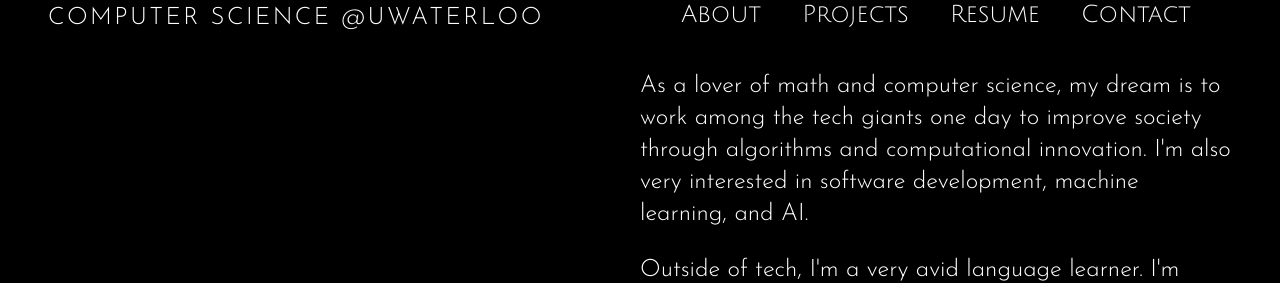
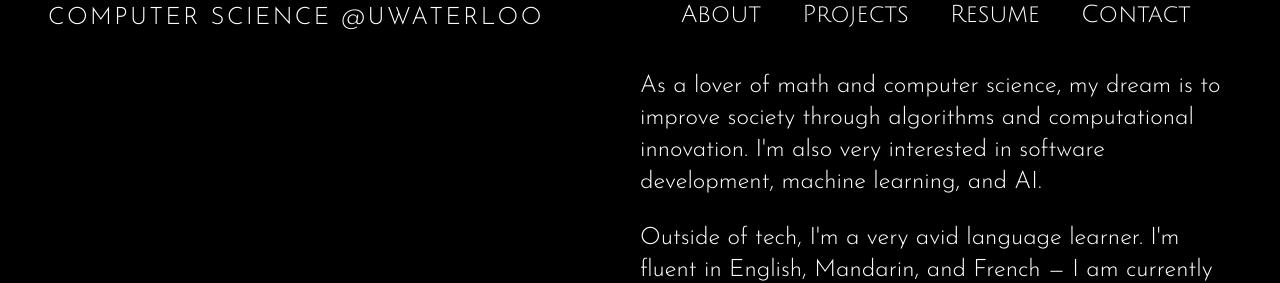
Before and after one commit to philipchen05/personal-website, a React (Create React App) app: page / in a window 1280 px wide. Both pictures are taken after a click on the button "About". Shown: the part 516-799 px from the top of the page. Built offline with nearby package versions, Linux system fonts and the light colour scheme.

Commit message:
Update About.jsx

```diff
--- a/src/components/About.jsx
+++ b/src/components/About.jsx
@@ -4,9 +4,8 @@ function About() {
     return(
         <div className="animate-in fade-in-5 slide-in-from-bottom-5 duration-1000">
             <h1 className="font-body text-xl md:text-2xl lg:text-2xl text-white font-thin">
-            As a lover of math and computer science, my dream is to work among the tech giants one day to
-            improve society through algorithms and computational innovation. I'm also very interested in
-            software development, machine learning, and AI.
+            As a lover of math and computer science, my dream is to improve society through algorithms and
+            computational innovation. I'm also very interested in software development, machine learning, and AI.
             </h1>
             <br />
             <h1 className="font-body text-xl md:text-2xl lg:text-2xl text-white font-thin">
```
